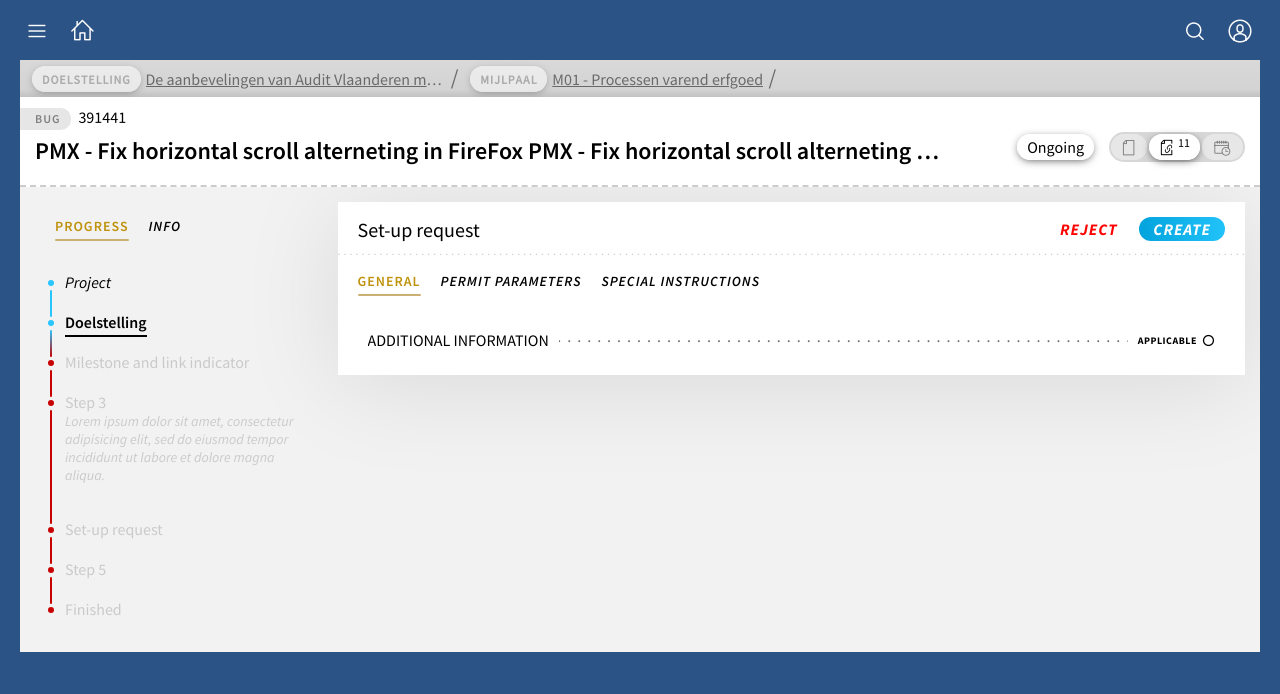
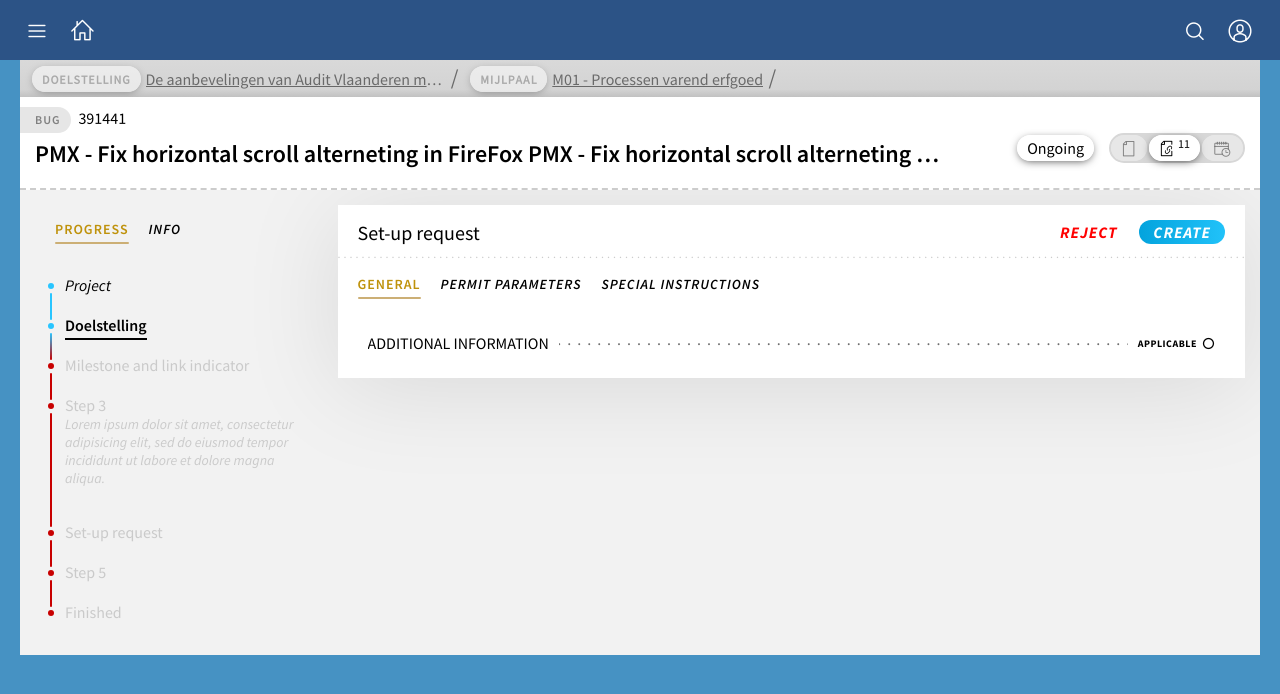
Before and after one commit to lordblendi/tracker-mockup, a Jekyll site: the page built from index.md, in a window 1280 px wide. Shown: the top 694 px of the page. Built offline with Jekyll 4.4.1, drawn with Linux system fonts in a browser that asks for light colours; nearby versions of some CDN libraries; comment, search, counter and statistics services are not loaded.

Commit message:
add framework file

```diff
--- a/pages/pmx.html
+++ b/pages/pmx.html
@@ -20,8 +20,6 @@ permalink: /pmx
       {% include blocks/app-header.html %}
     </header>
 
-    {% include blocks/breadcrumbs.html %}
-
     {% include blocks/old-pmx-tabline.html %}
     {% include blocks/old-pmx-listtool.html %}
     {% include blocks/old-pmx-table.html %}
--- a/sass/app.scss
+++ b/sass/app.scss
@@ -14,7 +14,7 @@ body {
   font-family: 'Source Sans Pro', sans-serif;
   font-size: 14px;
   overflow-x: hidden;
-  background-color: #2C5386;
+  background-color: #4692C3;
   min-height: 100vh;
 
   -webkit-font-feature-settings: "kern" 1,"liga" 0;
--- a/sass/blocks/item-header.scss
+++ b/sass/blocks/item-header.scss
@@ -36,20 +36,14 @@
     &__type {
       display: inline-block;
       background-color: #E6E6E6;
-      padding: 5px 10px 5px 15px;
-      font-size: 12px;
-      font-style: normal;
-      font-weight: 600;
-      letter-spacing: 1px;
-      text-transform: uppercase;
-      color: #808080;
+      padding: 7px 10px 7px 15px;
       line-height: 1;
 
       &--meeting {
       }
 
       &--bug {
-        border-radius: 0 10px 10px 0;
+        border-radius: 0 15px 15px 0;
       }
 
       &--story {
--- a/sass/components/pmx-selector.scss
+++ b/sass/components/pmx-selector.scss
@@ -220,13 +220,13 @@
       }
     }
   }
-
+/*
   &--toggleselect {
     .pmx-selector__blockPart {
       border-radius: 15px;
     }
   }
-
+*/
   &__item {
     position: relative;
     display: inline-block;
@@ -292,8 +292,8 @@
       height: 26px;
       line-height: 28px;
 
-      min-width: 8px;
-      margin: 0 -3px;
+      min-width: 10px;
+      margin: 0 -4px;
       border-radius: 3px;
       background-color: #D7D7D7;
 
```
Also changed, not shown: pages/pmx-item-detail.html (+5 -2 lines).
